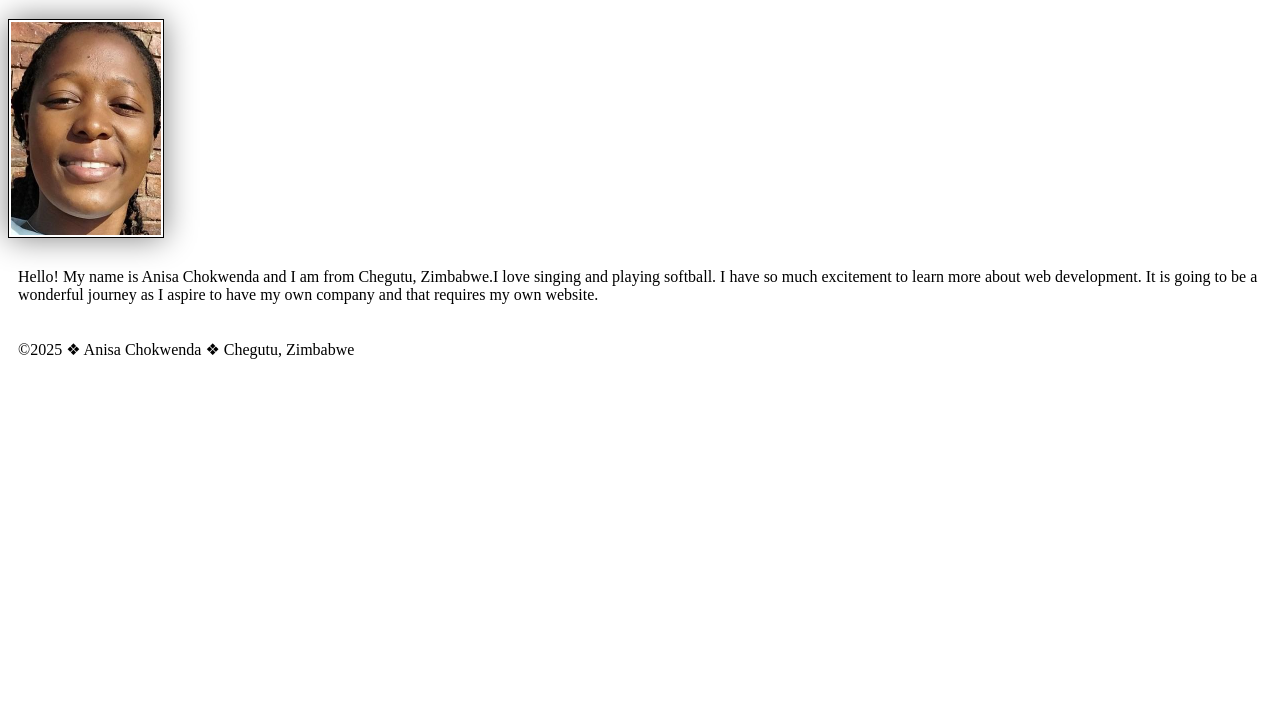
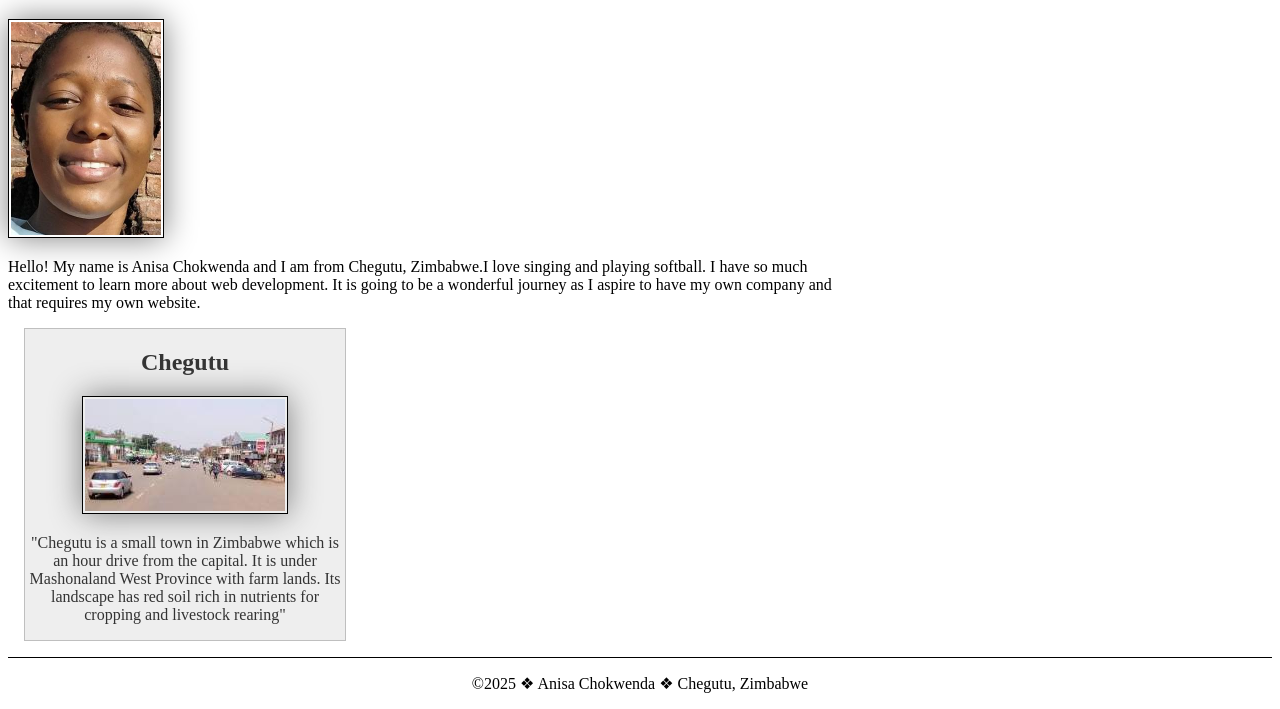
Before and after one commit to anichokwenda/wdd130, a plain HTML site: page index.html in a window 1280 px wide. Shown: the part 205-914 px from the top of the page. Before the commit the page ends 800 px from the top, so only its background shows below. Drawn offline with Linux system fonts and the light colour scheme.

Commit message:
enhanced website

```diff
--- a/index.html
+++ b/index.html
@@ -5,8 +5,9 @@
     <meta charset="utf-8">
     <meta name="viewport" content="width=device-width,initial-scale=1.0">
     <title>Anisa Chokwenda | WDD 130</title>
-    <meta name="description" content="BYUI pathway page for Anisa Chokwenda in wdd130">
+    <meta name="description" content="Anisa Chokwenda's BYU-Idaho WDD 130 course home page">
     <meta name="author" content="Anisa Chokwenda">
+
     <link rel="stylesheet" href="styles/styles.css">
 
 
@@ -26,6 +27,14 @@
             so much excitement to learn more about web development. It is going to be a wonderful journey as I aspire to
             have my own company and that requires my own website.</p>
     </main>
+    <aside>
+        <h2>Chegutu</h2>
+        <img src="images/chegututownjpg.jpg" alt="Chegutu Town">
+        <p>"Chegutu is a small town in Zimbabwe which is an hour drive from the capital. It is under Mashonaland West
+            Province with farm lands. Its landscape has red soil rich in nutrients for cropping and livestock rearing"
+        </p>
+
+    </aside>
     <footer>
         <p>©2025 ❖ Anisa Chokwenda ❖ Chegutu, Zimbabwe</p>
     </footer>
--- a/styles/styles.css
+++ b/styles/styles.css
@@ -22,5 +22,36 @@ img {
 }
 
 p {
-    padding: 10px;
+    padding: 0;
 }
+
+main {
+    max-width: 840px;
+}
+
+aside {
+    width: 20rem;
+    margin: 1rem;
+    border: 1px solid rgb(0 0 0 / 0.2);
+    /*1️⃣*/
+    padding: 1 rem;
+    background-color: #eee;
+    color: #333;
+    text-align: center;
+}
+
+aside img {
+    width: 200px;
+    height: auto;
+}
+
+main img {
+    width: 150px;
+    height: auto;
+}
+
+footer {
+    margin-top: 15px;
+    border-top: 1px solid #000;
+    text-align: center;
+}
```
Also changed, not shown: images/chegututownjpg.jpg (added).
